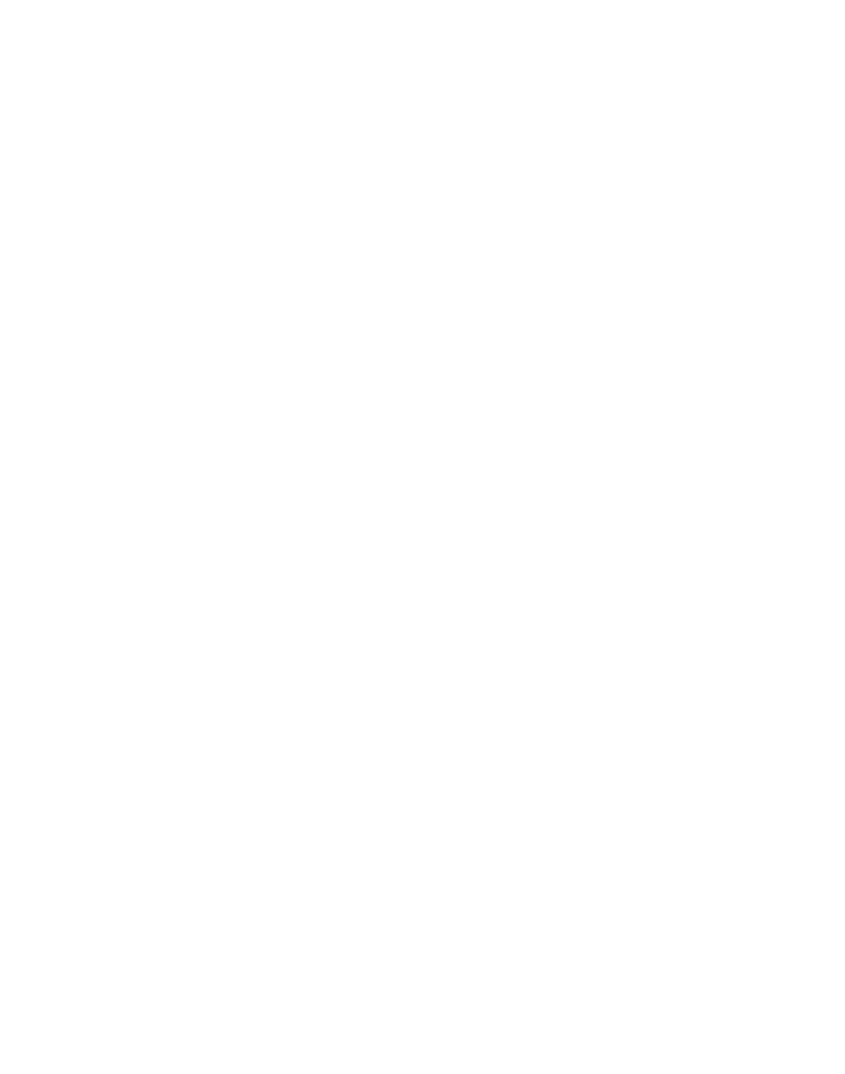
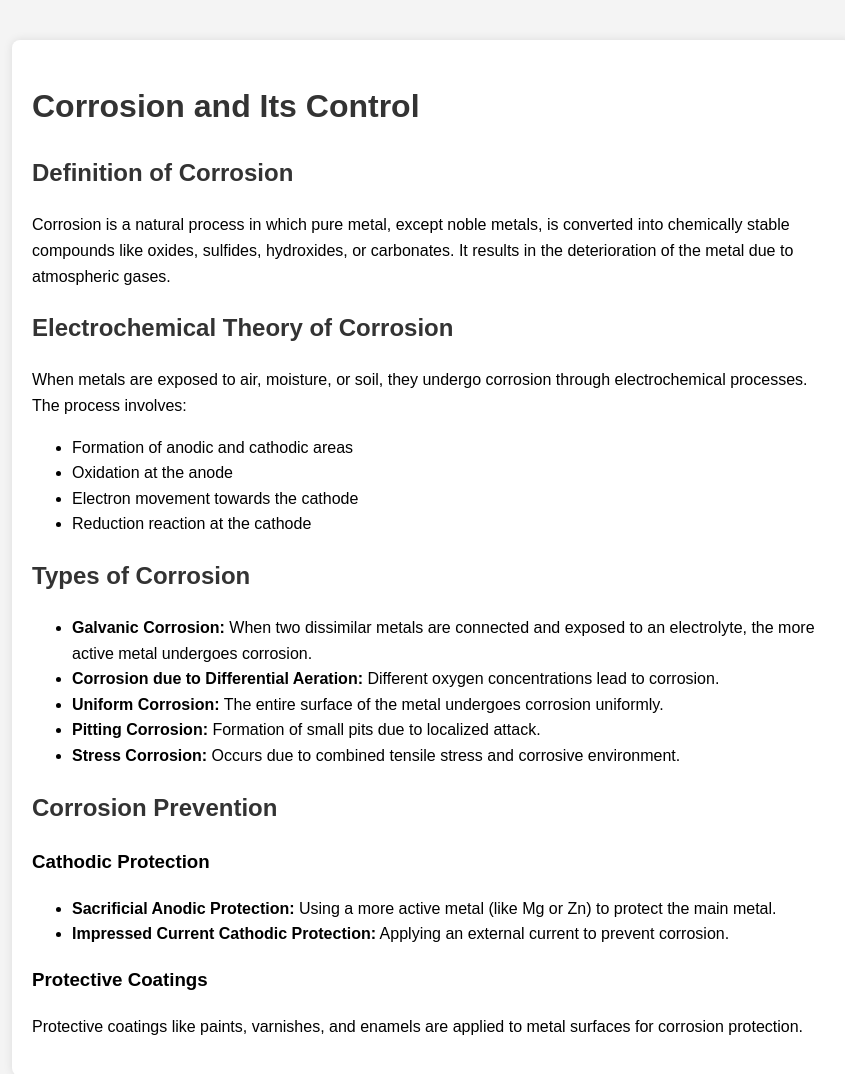
Before and after one commit to VRKdr/Corrosion-Science-, a plain HTML site: page index.html in a window 1280 px wide. Shown: the whole page, without its empty margins (208-1053 px from the left). Before the commit the page ends 800 px from the top, so only its background shows below. Drawn offline with Linux system fonts and the light colour scheme.

Commit message:
Update index.html

```diff
--- a/index.html
+++ b/index.html
@@ -0,0 +1,66 @@
+<!DOCTYPE html>
+<html lang="en">
+<head>
+    <meta charset="UTF-8">
+    <meta name="viewport" content="width=device-width, initial-scale=1.0">
+    <title>Corrosion and Its Control</title>
+    <style>
+        body {
+            font-family: Arial, sans-serif;
+            line-height: 1.6;
+            margin: 20px;
+            padding: 20px;
+            background-color: #f4f4f4;
+        }
+        .container {
+            max-width: 800px;
+            margin: auto;
+            background: #fff;
+            padding: 20px;
+            border-radius: 8px;
+            box-shadow: 0 0 10px rgba(0, 0, 0, 0.1);
+        }
+        h1, h2 {
+            color: #333;
+        }
+        ul {
+            margin: 10px 0;
+        }
+    </style>
+</head>
+<body>
+    <div class="container">
+        <h1>Corrosion and Its Control</h1>
+        <h2>Definition of Corrosion</h2>
+        <p>Corrosion is a natural process in which pure metal, except noble metals, is converted into chemically stable compounds like oxides, sulfides, hydroxides, or carbonates. It results in the deterioration of the metal due to atmospheric gases.</p>
+
+        <h2>Electrochemical Theory of Corrosion</h2>
+        <p>When metals are exposed to air, moisture, or soil, they undergo corrosion through electrochemical processes. The process involves:</p>
+        <ul>
+            <li>Formation of anodic and cathodic areas</li>
+            <li>Oxidation at the anode</li>
+            <li>Electron movement towards the cathode</li>
+            <li>Reduction reaction at the cathode</li>
+        </ul>
+
+        <h2>Types of Corrosion</h2>
+        <ul>
+            <li><b>Galvanic Corrosion:</b> When two dissimilar metals are connected and exposed to an electrolyte, the more active metal undergoes corrosion.</li>
+            <li><b>Corrosion due to Differential Aeration:</b> Different oxygen concentrations lead to corrosion.</li>
+            <li><b>Uniform Corrosion:</b> The entire surface of the metal undergoes corrosion uniformly.</li>
+            <li><b>Pitting Corrosion:</b> Formation of small pits due to localized attack.</li>
+            <li><b>Stress Corrosion:</b> Occurs due to combined tensile stress and corrosive environment.</li>
+        </ul>
+
+        <h2>Corrosion Prevention</h2>
+        <h3>Cathodic Protection</h3>
+        <ul>
+            <li><b>Sacrificial Anodic Protection:</b> Using a more active metal (like Mg or Zn) to protect the main metal.</li>
+            <li><b>Impressed Current Cathodic Protection:</b> Applying an external current to prevent corrosion.</li>
+        </ul>
+
+        <h3>Protective Coatings</h3>
+        <p>Protective coatings like paints, varnishes, and enamels are applied to metal surfaces for corrosion protection.</p>
+    </div>
+</body>
+</html>
```
